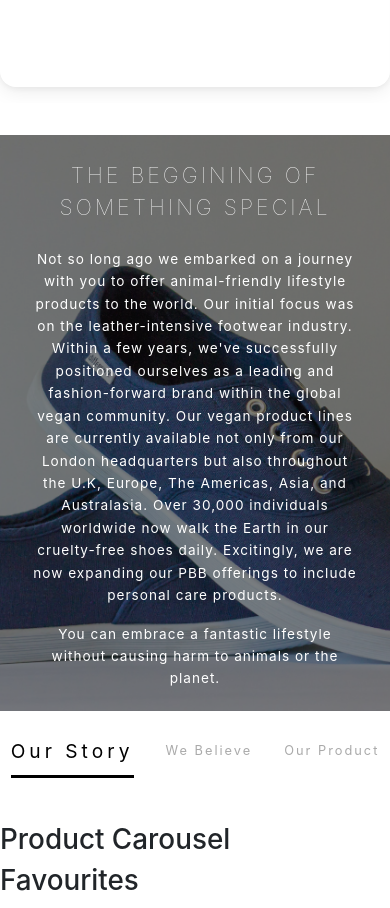
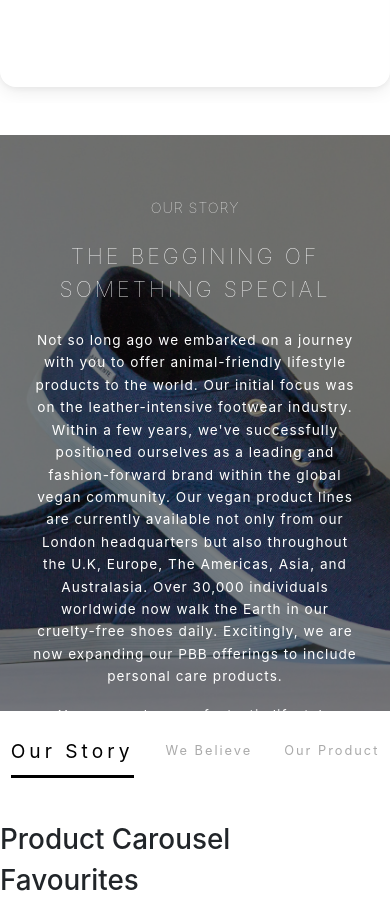
Before and after one commit to Delboy/PBB, a React (Create React App) app in the folder frontend/: page / in a window 390 px wide. Shown: the part 940-1848 px from the top of the page. Built offline with nearby package versions, Linux system fonts and the light colour scheme.

Commit message:
Fixed auto-scroll not working on text content inside AboutUsBox component

```diff
--- a/frontend/src/components/AboutUsBox.jsx
+++ b/frontend/src/components/AboutUsBox.jsx
@@ -128,7 +128,7 @@ const AboutUsBox = () => {
           </AnimatePresence>
         </div>
         <div className={classes.textContainer}>
-          <div className={classes.wrapper}>
+          <div className={classes.scrollWrapper}>
             <h6>{data[index].title}</h6>
             <h4>{data[index].header}</h4>
             {data[index].details}
--- a/frontend/src/components/AboutUsBox.module.css
+++ b/frontend/src/components/AboutUsBox.module.css
@@ -31,16 +31,15 @@
   font-weight: bold;
 }
 
-.wrapper {
-  height: 100%;
-  overflow-y: auto;
+.scrollWrapper {
+    overflow-y: auto;
+    height: 100%;
+}
+
+.textContainer {
   display: flex;
   flex-direction: column;
   justify-content: flex-end;
-}
-
-.textContainer {
-  height: 100%;
   width: 50%;
   padding-left: 4rem;
 }
@@ -130,7 +129,7 @@
     height: 36rem;
   }
 
-  .wrapper {
+  .scrollWrapper {
     position: absolute;
     text-align: center;
     color: white;
```
